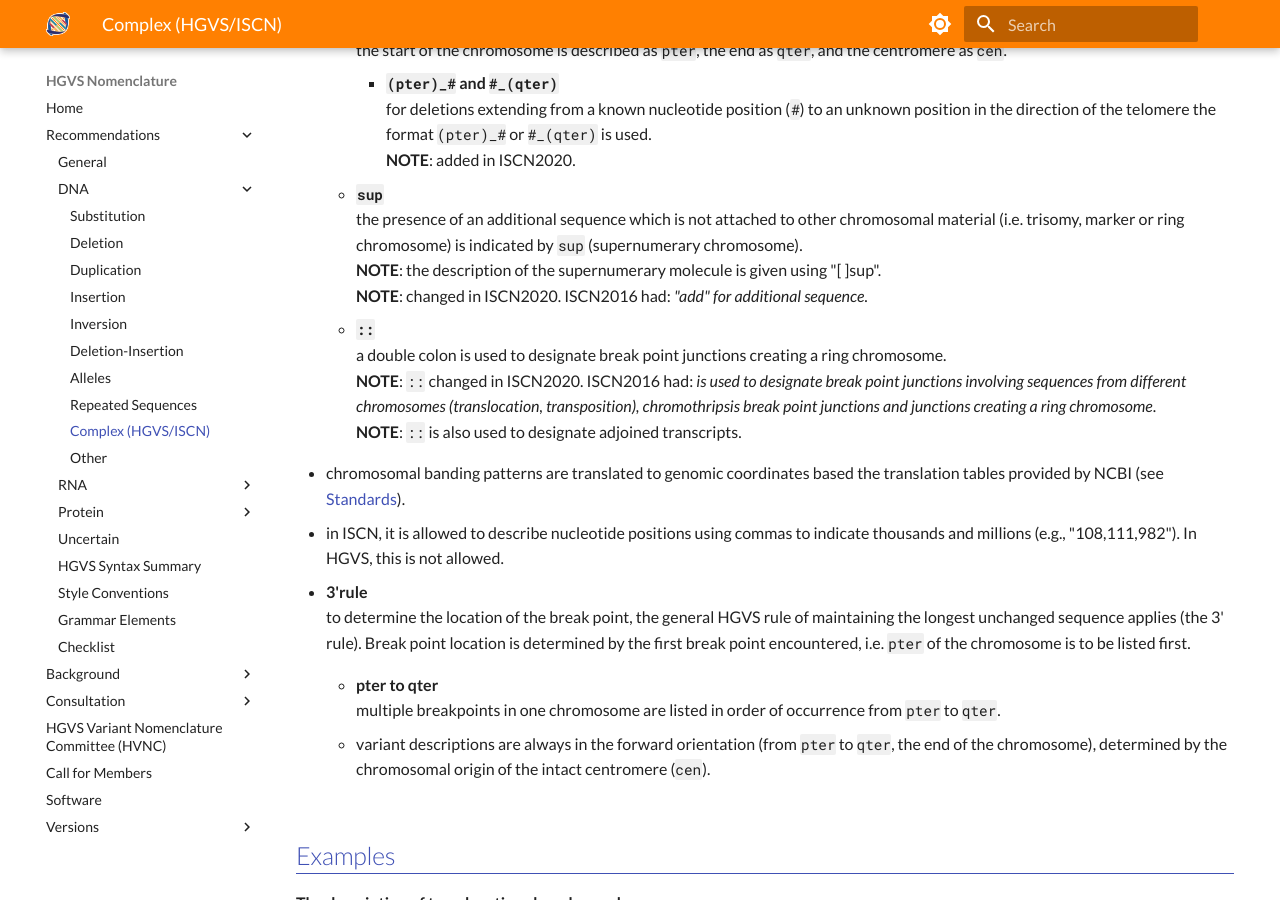
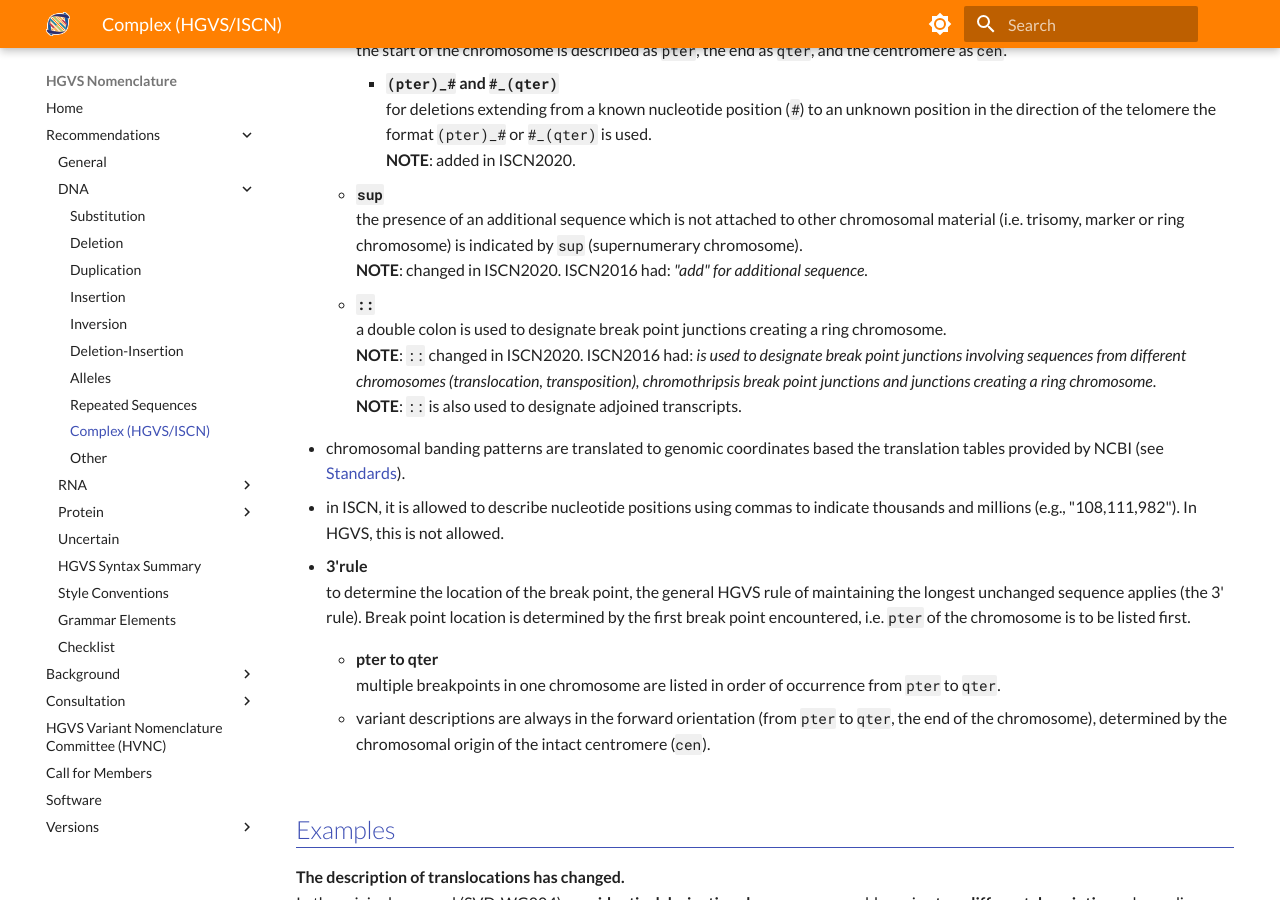
Before and after one commit to HGVSnomenclature/hgvs-nomenclature, an MkDocs documentation site: the page built from docs/recommendations/DNA/complex.md, in a window 1280 px wide and 900 px high, scrolled down 849 px. Built offline with MkDocs 1.6.1 and Material for MkDocs 9.7.7, drawn with Linux system fonts in a browser that asks for light colours.

Commit message:
Fix the suggestion of using "[ ]sup" which should be "sup".
Removed the whole line since it added nothing to the already
 existing paragraph.

```diff
--- a/docs/recommendations/DNA/complex.md
+++ b/docs/recommendations/DNA/complex.md
@@ -32,7 +32,6 @@ The named ISCN extension has been introduced in 2016 and was modified last in Ma
 
     - **`sup`**<br>
       the presence of an additional sequence which is not attached to other chromosomal material (i.e. trisomy, marker or ring chromosome) is indicated by `sup` (supernumerary chromosome).<br>
-      **NOTE**: the description of the supernumerary molecule is given using "[ ]sup".<br>
       **NOTE**: changed in ISCN2020.
       ISCN2016 had: _"add" for additional sequence_.
 
```
